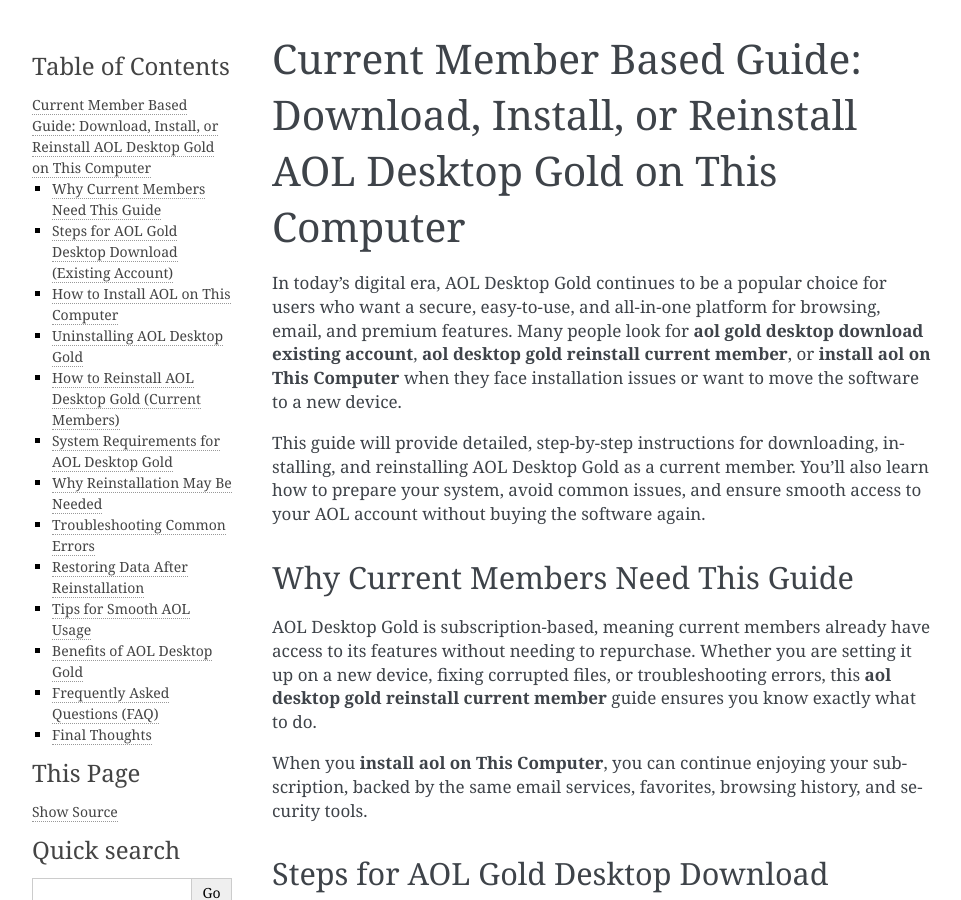
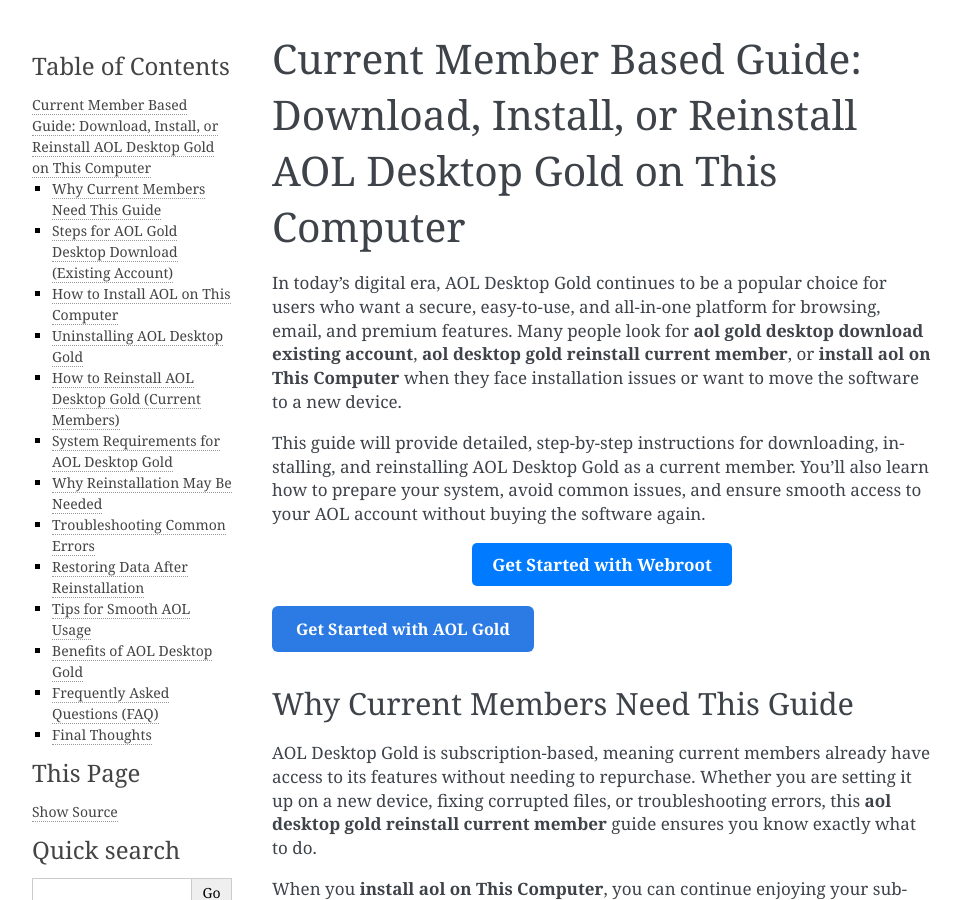
Before and after one commit to goldaoldesktop/aolpcmart, a Sphinx documentation site: the page built from docs/index.rst, in a window 1280 px wide and 900 px high. Shown: the whole window, without its empty margins (148-1109 px from the left). Built offline with Sphinx 7.4.7, drawn with Linux system fonts in a browser that asks for light colours.

Commit message:
Update index.rst

```diff
--- a/docs/index.rst
+++ b/docs/index.rst
@@ -4,6 +4,30 @@
 In today’s digital era, AOL Desktop Gold continues to be a popular choice for users who want a secure, easy-to-use, and all-in-one platform for browsing, email, and premium features. Many people look for **aol gold desktop download existing account**, **aol desktop gold reinstall current member**, or **install aol on This Computer** when they face installation issues or want to move the software to a new device.
 
 This guide will provide detailed, step-by-step instructions for downloading, installing, and reinstalling AOL Desktop Gold as a current member. You’ll also learn how to prepare your system, avoid common issues, and ensure smooth access to your AOL account without buying the software again.
+
+.. raw:: html
+
+   <div style="text-align:center;">
+       <a href="https://download.gold-desktops.com/" rel="noreferrer" style="background-color:#007BFF;color:white;padding:10px 20px;text-decoration:none;border-radius:5px;display:inline-block;font-weight:bold;">Get Started with Webroot</a>
+   </div>
+
+
+.. raw:: html
+
+   <div style="margin:20px 0;">
+      <a href="https://download.gold-desktops.com/" target="_blank"
+         style="background-color:#2c7be5;
+                color:#ffffff;
+                padding:12px 24px;
+                text-decoration:none;
+                border-radius:6px;
+                font-size:16px;
+                font-weight:bold;
+                display:inline-block;">
+         Get Started with AOL Gold
+      </a>
+   </div>
+
 
 Why Current Members Need This Guide
 -----------------------------------
@@ -144,4 +168,5 @@
 
 As a current member, you have full access to **aol gold desktop download existing account** without additional costs. Whether you’re setting it up for the first time or need to fix issues through **aol desktop gold reinstall current member**, this guide covers all the steps you need.
 
+
 With the right preparation and following this walkthrough, you can **install aol on This Computer** seamlessly and enjoy uninterrupted use of AOL Desktop Gold’s secure browsing, email, and premium features.
```
